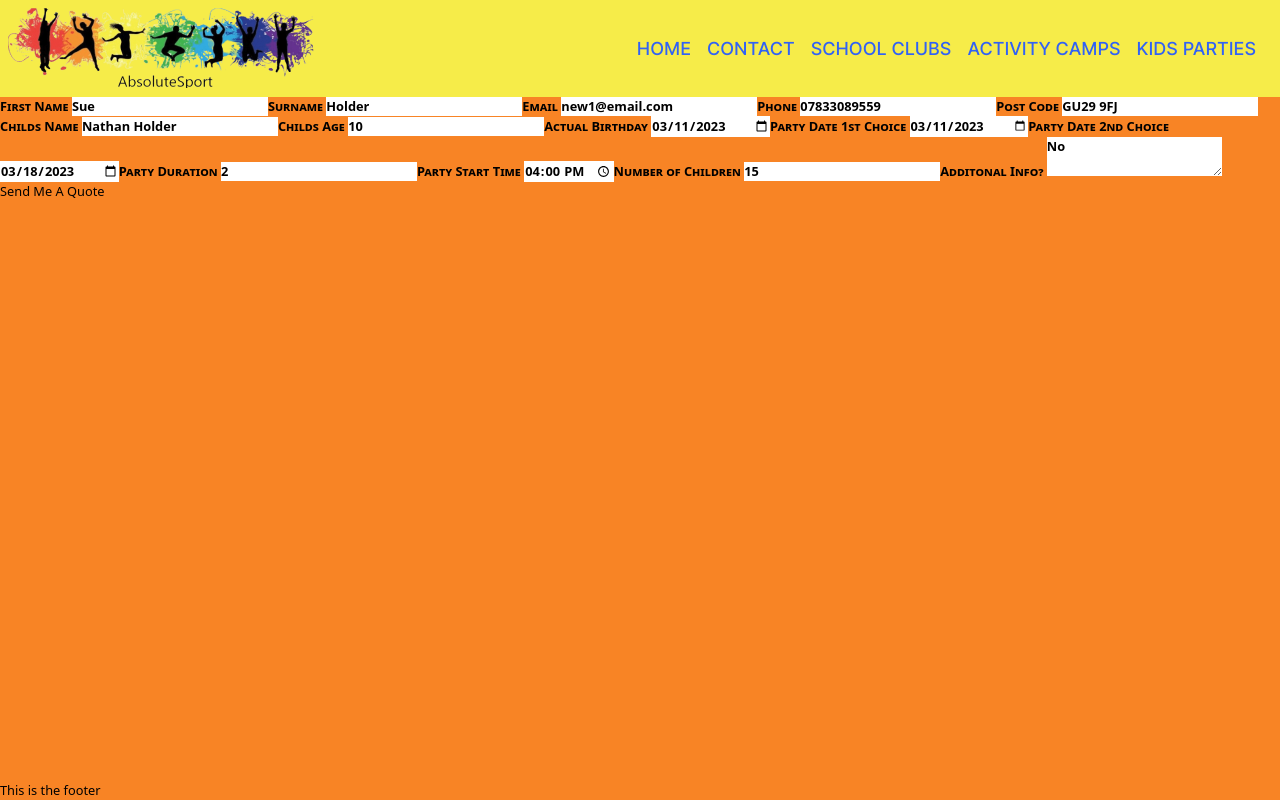
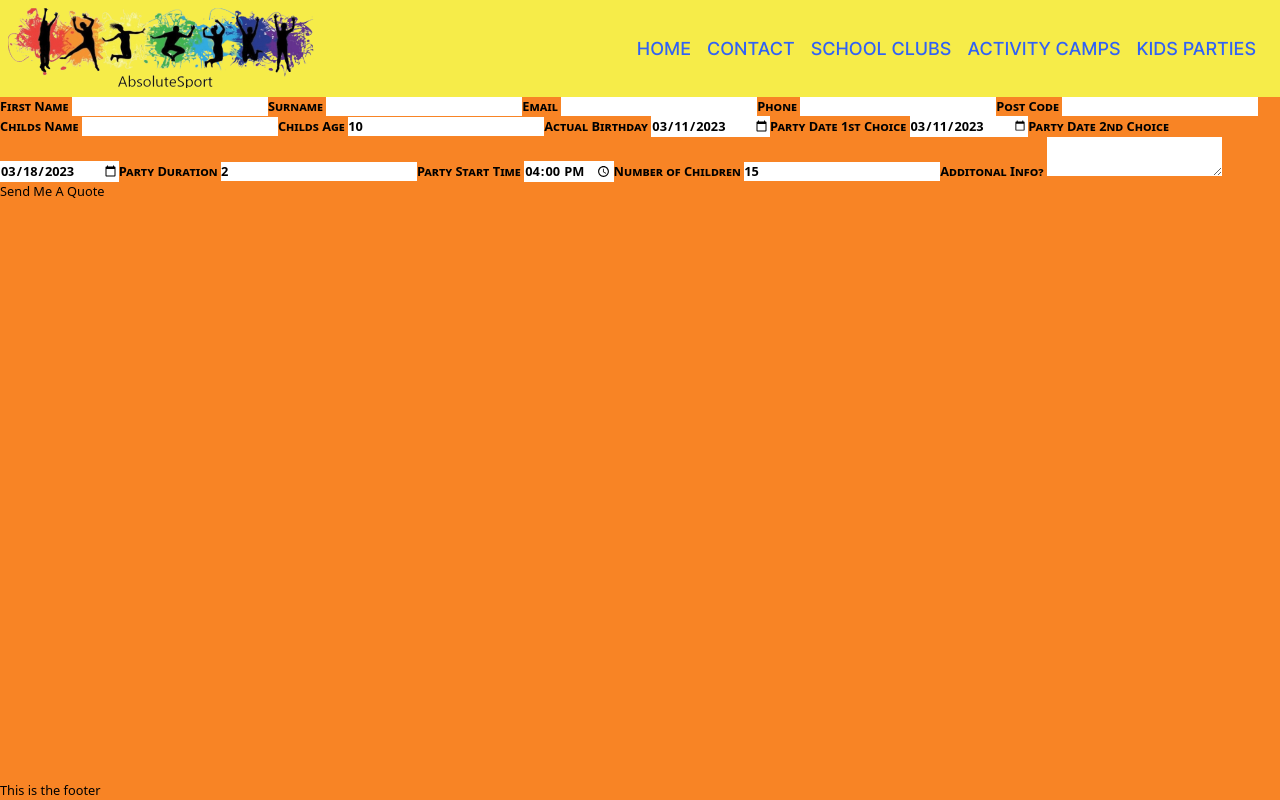
Before and after one commit to SPH73/absoluteSport-ssr-webapp, a Nuxt app: page /parties/partyQuote in a window 1280 px wide. Built offline with nearby package versions, Linux system fonts and the light colour scheme.

Commit message:
removed some set values to test connection to Airtable

```diff
--- a/pages/parties/partyQuote.vue
+++ b/pages/parties/partyQuote.vue
@@ -1,13 +1,13 @@
 <script setup>
 
-const firstName = ref("Sue");
-const surname = ref("Holder");
-const email = ref("new1@email.com")
-const phone = ref("07833089559");
-const postCode = ref("GU29 9FJ");
-const info = ref("No");
+const firstName = ref("");
+const surname = ref("");
+const email = ref("")
+const phone = ref("");
+const postCode = ref("");
+const info = ref("");
 const party = ref("Football Frenzy Party");
-const childsName = ref("Nathan Holder");
+const childsName = ref("");
 const childsBirthday = ref("2023-03-11");
 const childsAge = ref(10);
 const partyDate1 = ref("2023-03-11");
```
